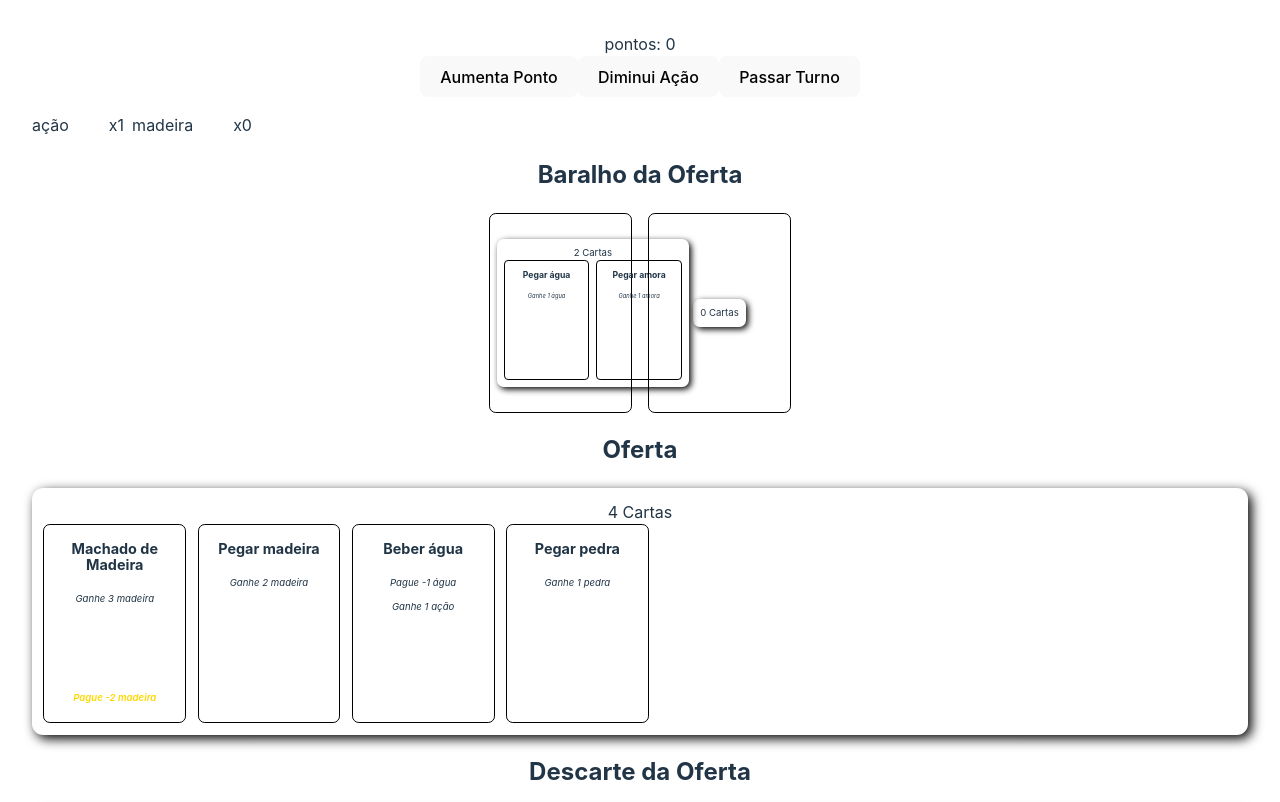
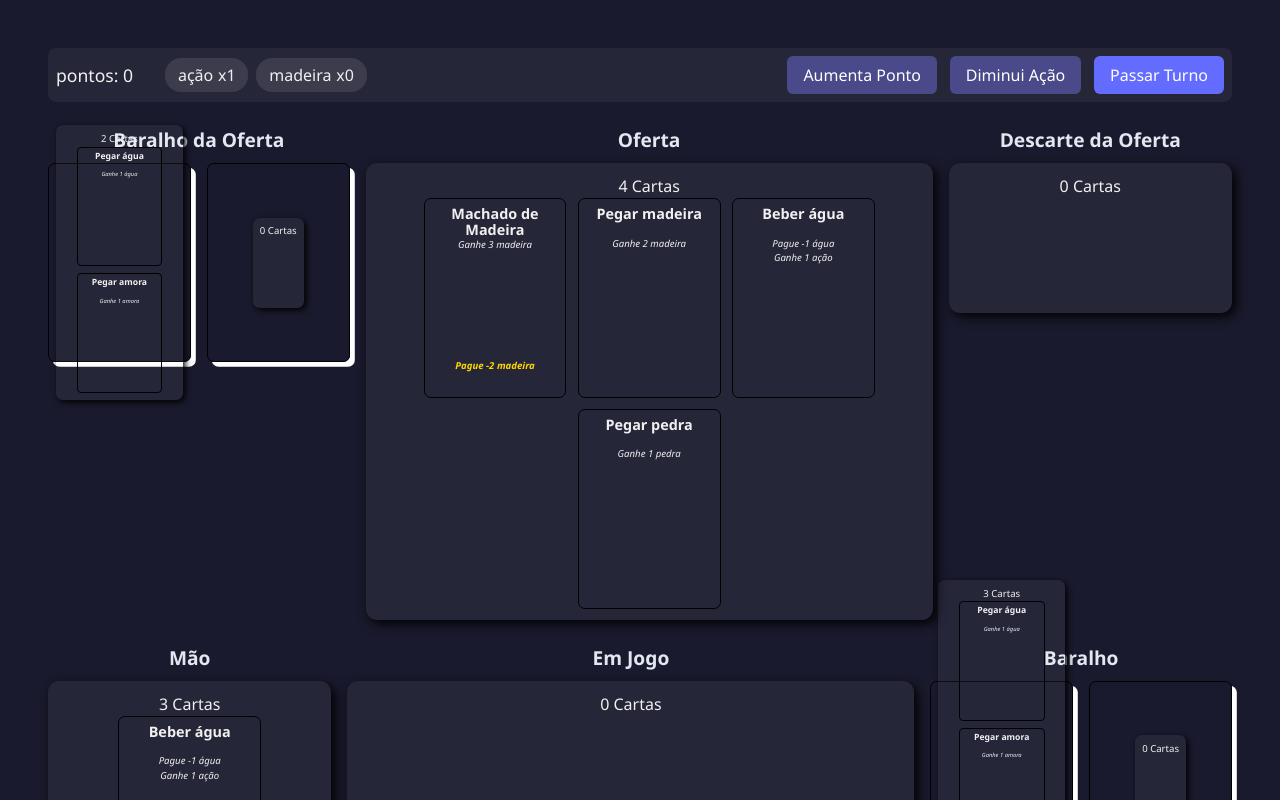
Before and after one commit to ufjf-gamelab/craft-cards, a React (Vite) app: page / in a window 1280 px wide. Shown: the top 802 px of the page. Built offline with nearby package versions, Linux system fonts and the light colour scheme.

Commit message:
adiciona estilo

```diff
--- a/src/App.css
+++ b/src/App.css
@@ -4,6 +4,10 @@
   margin: 0 auto;
   padding: 2rem;
   text-align: center;
+  font-family: 'Segoe UI', system-ui, sans-serif;
+  line-height: 1.5;
+  color: #f0f0f0;
+  background-color: #1a1a2e;
 }
 
 .logo {
@@ -52,3 +56,131 @@
   zoom: 0.6;
   box-shadow: 0.5em 0.5em 0 white;
 }
+
+.game-app {
+  display: grid;
+  grid-template-rows: auto 1fr;
+  height: 100vh;
+  padding: 1rem;
+  gap: 1rem;
+}
+
+.game-header {
+  display: grid;
+  grid-template-columns: 1fr auto;
+  gap: 1rem;
+  align-items: center;
+  padding: 0.5rem;
+  background: rgba(255, 255, 255, 0.05);
+  border-radius: 8px;
+}
+
+.game-status {
+  display: flex;
+  align-items: center;
+  gap: 2rem;
+}
+
+.status-item {
+  font-size: 1.1rem;
+  font-weight: 500;
+}
+
+.recursos {
+  display: flex;
+  gap: 1rem;
+  margin: 0;
+  padding: 0;
+}
+
+.recursos div {
+  display: flex;
+  gap: 0.3rem;
+  background: rgba(255, 255, 255, 0.1);
+  padding: 0.3rem 0.8rem;
+  border-radius: 1rem;
+}
+
+.game-controls {
+  display: flex;
+  gap: 0.8rem;
+}
+
+.control-button {
+  padding: 0.5rem 1rem;
+  border: none;
+  border-radius: 6px;
+  background: #4a4a8a;
+  color: white;
+  font-weight: 500;
+  cursor: pointer;
+  transition: all 0.2s;
+}
+
+.control-button.primary {
+  background: #646cff;
+}
+
+/* Área do Jogo */
+.game-board {
+  display: grid;
+  grid-template-rows: 1fr 1.5fr 1fr;
+  gap: 1rem;
+  height: 100%;
+}
+
+.game-row {
+  display: flex;
+  flex-direction: column;
+}
+
+/* Estilos Específicos para Cada Área */
+.top-row {
+  display: grid;
+  grid-template-columns: 1fr 2fr 1fr;
+  gap: 1rem;
+}
+
+.bottom-row {
+  display: grid;
+  grid-template-columns: 1fr 2fr 1fr;
+  gap: 1rem;
+}
+
+/* Componentes Específicos */
+.baralho-container {
+  display: flex;
+  justify-content: center;
+  gap: 1rem;
+}
+
+.listaDeCartas {
+  background: rgba(255, 255, 255, 0.05);
+  border-radius: 8px;
+  padding: 1rem;
+  min-height: 150px;
+}
+
+.cartas {
+  display: flex;
+  flex-wrap: wrap;
+  gap: 0.5rem;
+  justify-content: center;
+}
+
+.carta {
+  transform: scale(0.8);
+  transform-origin: center;
+  transition: transform 0.2s;
+}
+
+.carta:hover {
+  transform: scale(0.85);
+}
+
+/* Títulos */
+h2, h3 {
+  margin: 0.5rem 0;
+  color: #e2e8f0;
+  font-size: 1.2rem;
+}
--- a/src/App.tsx
+++ b/src/App.tsx
@@ -3,7 +3,7 @@ import ListaDeRecursos from "./ListaDeRecursos";
 import {
   GameActions,
   GameDispatchContext,
-  GameReducerContext
+  GameReducerContext,
 } from "./Game.ts";
 import { useContext } from "react";
 import Oferta from "./Oferta.tsx";
@@ -12,8 +12,8 @@ import Jogador from "./Jogador.tsx";
 function App() {
   const game = useContext(GameReducerContext)!;
   const dispatch = useContext(GameDispatchContext)!;
-  if(game === null || dispatch === null){
-    return <p>Carregando...</p>
+  if (game === null || dispatch === null) {
+    return <p>Carregando...</p>;
   }
 
   function aumentaPonto() {
@@ -30,14 +30,28 @@ function App() {
 
   return (
     <>
-        <div>pontos: {game.pontos}</div>
-        <button onClick={aumentaPonto}>Aumenta Ponto</button>
-        <button onClick={diminuiAcao}>Diminui Ação</button>
-        <button onClick={passarTurno}>Passar Turno</button>
-        <ListaDeRecursos recursos={game.recursos} />
-        <Oferta/>
-        <Jogador/>
-      </>
+      <div className="game-app">
+        <div className="game-header">
+          <div className="game-status">
+            <div className="status-item">pontos: {game.pontos}</div>
+            <ListaDeRecursos recursos={game.recursos} />
+          </div>
+          <div className="game-controls">
+            <button className="control-button" onClick={aumentaPonto}>Aumenta Ponto</button>
+            <button className="control-button" onClick={diminuiAcao}>Diminui Ação</button>
+            <button className="control-button primary" onClick={passarTurno}>Passar Turno</button>
+          </div>
+        </div>
+        <div className="game-board">
+          <div className="game-row top-row">
+            <Oferta />
+          </div>
+          <div className="game-row bottom-row">
+            <Jogador />
+          </div>
+        </div>
+      </div>
+    </>
   );
 }
 
--- a/src/Jogador.tsx
+++ b/src/Jogador.tsx
@@ -17,7 +17,8 @@ export default function Jogador() {
   }
   return (
     <>
-      <h2>Mão</h2>
+      <div className="lista-de-cartas-container">
+        <h2>Mão</h2>
         <ListaDeCartas>
           {game.mao.map((item) => (
             <Carta
@@ -29,17 +30,22 @@ export default function Jogador() {
             />
           ))}
         </ListaDeCartas>
+      </div>
+      <div className="lista-de-cartas-container">
         <h2>Em Jogo</h2>
         <ListaDeCartas>
           {game.emJogo.map((item) => (
             <Carta key={item.id} carta={item} onCartaClick={() => {}} />
           ))}
         </ListaDeCartas>
+      </div>
+      <div className="lista-de-cartas-container">
         <h2>Baralho</h2>
         <div className="baralho-container">
           <Baralho cartas={game.baralho} />
           <Descarte onDescarteClick={onDescarteClick} cartas={game.descarte} />
         </div>
+      </div>
     </>
   );
 }
--- a/src/Oferta.tsx
+++ b/src/Oferta.tsx
@@ -17,6 +17,7 @@ export default function Oferta() {
   }
   return (
     <>
+      <div className="lista-de-cartas-container">
         <h2>Baralho da Oferta</h2>
         <div className="baralho-container">
           <Baralho cartas={game.baralhoDaOferta} />
@@ -25,7 +26,8 @@ export default function Oferta() {
             cartas={game.descarteDaOferta}
           />
         </div>
-
+      </div>
+      <div className="lista-de-cartas-container">
         <h2>Oferta</h2>
         <ListaDeCartas>
           {game.oferta.map((item) => (
@@ -38,12 +40,15 @@ export default function Oferta() {
             />
           ))}
         </ListaDeCartas>
+      </div>
+      <div className="lista-de-cartas-container">
         <h2>Descarte da Oferta</h2>
         <ListaDeCartas>
           {game.descarteDaOferta.map((item) => (
             <Carta key={item.id} carta={item} onCartaClick={() => {}} />
           ))}
         </ListaDeCartas>
+      </div>
     </>
   );
 }
--- a/src/index.css
+++ b/src/index.css
@@ -15,6 +15,14 @@
 
 *{
   box-sizing: border-box;
+  margin: 0;
+  padding: 0;
+}
+
+body, #root {
+  height: 100vh;
+  width: 100vw;
+  overflow: hidden;
 }
 
 a {
```
Lines whose indentation alone changed are shown as unchanged.
